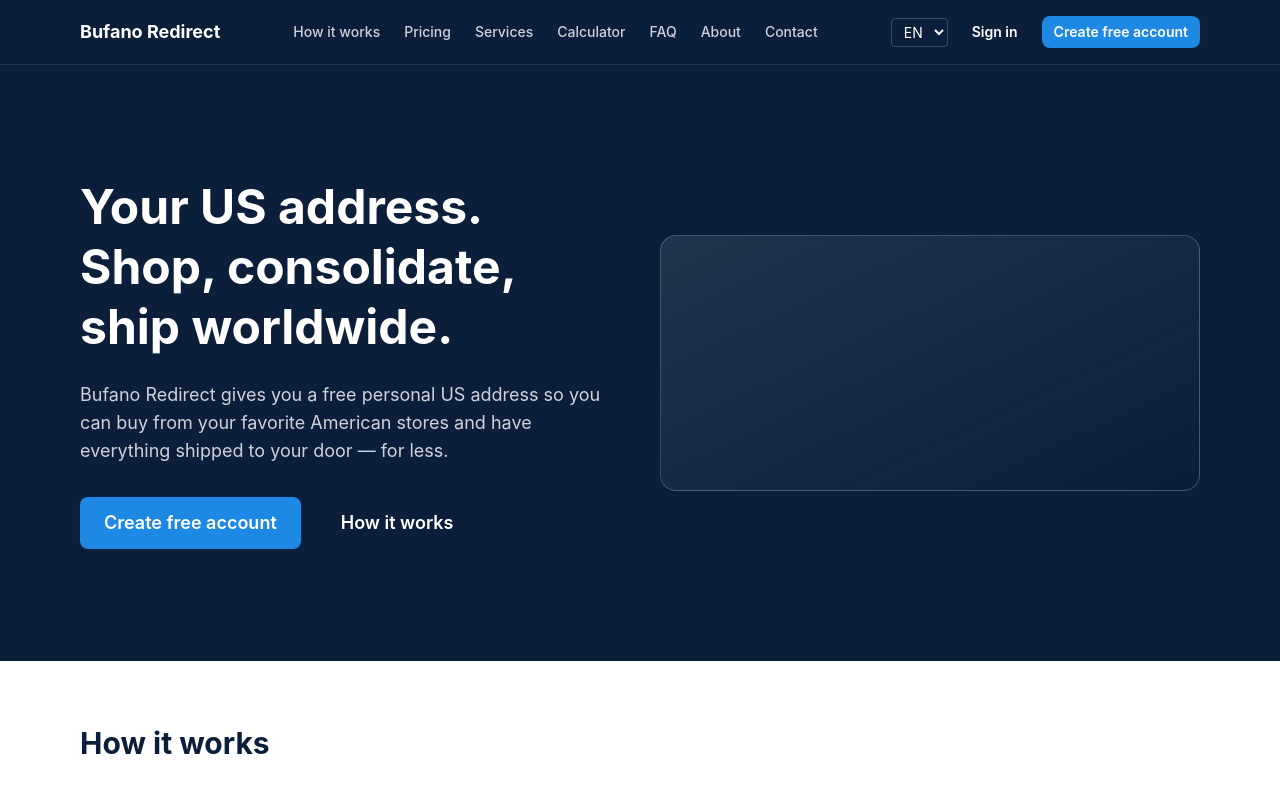
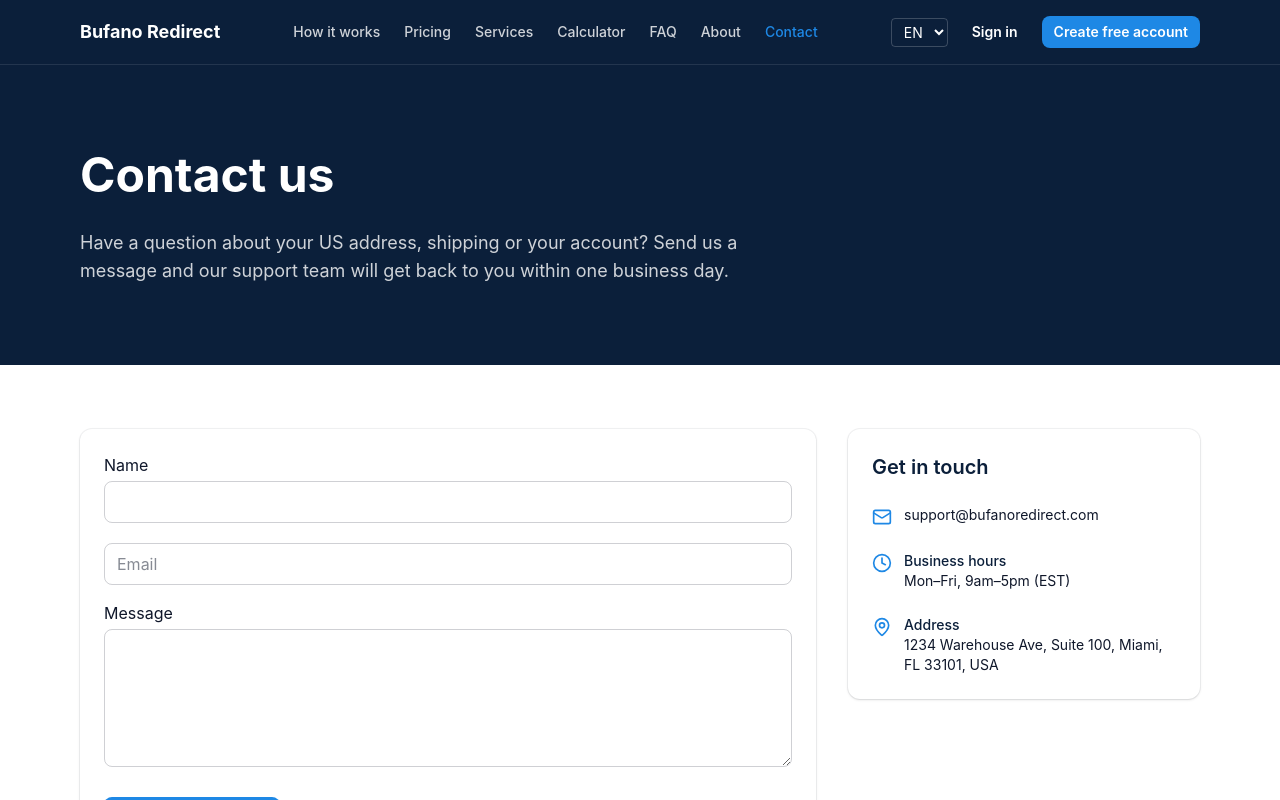
Before and after one commit to cbufano/UboxRedirect.com, a React (Vite) app: page /contact in a window 1280 px wide. Before the commit this address led to /. Shown: the top 800 px of the page. Built offline with nearby package versions, Linux system fonts and the light colour scheme.

Commit message:
feat: build contact page

```diff
--- a/src/i18n/locales/en/common.json
+++ b/src/i18n/locales/en/common.json
@@ -369,5 +369,28 @@
       "subtitle": "Our support team is happy to help with anything not covered here.",
       "button": "Contact us"
     }
+  },
+  "contact": {
+    "title": "Contact us",
+    "subtitle": "Have a question about your US address, shipping or your account? Send us a message and our support team will get back to you within one business day.",
+    "form": {
+      "nameLabel": "Name",
+      "emailLabel": "Email",
+      "messageLabel": "Message",
+      "submit": "Send message",
+      "errors": {
+        "name": "Please enter your name.",
+        "email": "Please enter a valid email.",
+        "message": "Please enter a message with at least 10 characters."
+      },
+      "success": "Thanks for reaching out! We've received your message and will reply within one business day."
+    },
+    "info": {
+      "title": "Get in touch",
+      "hoursLabel": "Business hours",
+      "hours": "Mon–Fri, 9am–5pm (EST)",
+      "addressLabel": "Address",
+      "address": "1234 Warehouse Ave, Suite 100, Miami, FL 33101, USA"
+    }
   }
 }
--- a/src/i18n/locales/es/common.json
+++ b/src/i18n/locales/es/common.json
@@ -369,5 +369,28 @@
       "subtitle": "Nuestro equipo de soporte estará encantado de ayudarte con cualquier cosa que no esté aquí.",
       "button": "Contáctanos"
     }
+  },
+  "contact": {
+    "title": "Contáctanos",
+    "subtitle": "¿Tienes una pregunta sobre tu dirección en EE. UU., el envío o tu cuenta? Envíanos un mensaje y nuestro equipo de soporte te responderá dentro de un día hábil.",
+    "form": {
+      "nameLabel": "Nombre",
+      "emailLabel": "Correo electrónico",
+      "messageLabel": "Mensaje",
+      "submit": "Enviar mensaje",
+      "errors": {
+        "name": "Por favor, ingresa tu nombre.",
+        "email": "Por favor, ingresa un correo electrónico válido.",
+        "message": "Por favor, escribe un mensaje de al menos 10 caracteres."
+      },
+      "success": "¡Gracias por contactarnos! Recibimos tu mensaje y te responderemos dentro de un día hábil."
+    },
+    "info": {
+      "title": "Ponte en contacto",
+      "hoursLabel": "Horario de atención",
+      "hours": "Lun–Vie, 9:00–17:00 (EST)",
+      "addressLabel": "Dirección",
+      "address": "1234 Warehouse Ave, Suite 100, Miami, FL 33101, EE. UU."
+    }
   }
 }
--- a/src/i18n/locales/pt/common.json
+++ b/src/i18n/locales/pt/common.json
@@ -369,5 +369,28 @@
       "subtitle": "Nossa equipe de suporte terá prazer em ajudar com qualquer coisa que não esteja aqui.",
       "button": "Fale conosco"
     }
+  },
+  "contact": {
+    "title": "Fale conosco",
+    "subtitle": "Tem alguma dúvida sobre seu endereço nos EUA, envios ou sua conta? Envie uma mensagem e nossa equipe de suporte responderá em até um dia útil.",
+    "form": {
+      "nameLabel": "Nome",
+      "emailLabel": "E-mail",
+      "messageLabel": "Mensagem",
+      "submit": "Enviar mensagem",
+      "errors": {
+        "name": "Por favor, informe seu nome.",
+        "email": "Por favor, informe um e-mail válido.",
+        "message": "Por favor, escreva uma mensagem com pelo menos 10 caracteres."
+      },
+      "success": "Obrigado pelo contato! Recebemos sua mensagem e responderemos em até um dia útil."
+    },
+    "info": {
+      "title": "Entre em contato",
+      "hoursLabel": "Horário de atendimento",
+      "hours": "Seg–Sex, 9h–17h (EST)",
+      "addressLabel": "Endereço",
+      "address": "1234 Warehouse Ave, Suite 100, Miami, FL 33101, EUA"
+    }
   }
 }
--- /dev/null
+++ b/src/pages/Contact.tsx
@@ -0,0 +1,168 @@
+import { useState } from 'react'
+import { useForm, type SubmitHandler } from 'react-hook-form'
+import { zodResolver } from '@hookform/resolvers/zod'
+import { z } from 'zod'
+import { useTranslation } from 'react-i18next'
+import { Mail, Clock, MapPin } from 'lucide-react'
+import { Card } from '../components/ui/Card'
+import { Section } from '../components/ui/Section'
+import { Input } from '../components/ui/Input'
+import { Button } from '../components/ui/Button'
+
+const SUPPORT_EMAIL = 'support@bufanoredirect.com'
+
+export default function Contact() {
+  const { t } = useTranslation()
+  const [submitted, setSubmitted] = useState(false)
+
+  const nameMessage = t('contact.form.errors.name')
+  const emailMessage = t('contact.form.errors.email')
+  const messageMessage = t('contact.form.errors.message')
+
+  const schema = z.object({
+    name: z.string().min(1, { message: nameMessage }),
+    email: z.string().email({ message: emailMessage }),
+    message: z.string().min(10, { message: messageMessage }),
+  })
+
+  type FormValues = z.infer<typeof schema>
+
+  const {
+    register,
+    handleSubmit,
+    reset,
+    formState: { errors },
+  } = useForm<FormValues>({
+    resolver: zodResolver(schema),
+    defaultValues: { name: '', email: '', message: '' },
+  })
+
+  const onSubmit: SubmitHandler<FormValues> = () => {
+    setSubmitted(true)
+    reset()
+  }
+
+  return (
+    <>
+      <section className="bg-navy text-white">
+        <div className="mx-auto max-w-6xl px-4 py-16 md:py-20">
+          <h1 className="text-4xl font-bold leading-tight md:text-5xl">{t('contact.title')}</h1>
+          <p className="mt-6 max-w-2xl text-lg text-white/80">{t('contact.subtitle')}</p>
+        </div>
+      </section>
+
+      <Section>
+        <div className="grid gap-8 md:grid-cols-3">
+          <div className="md:col-span-2">
+            <Card>
+              {submitted && (
+                <p
+                  role="status"
+                  className="mb-6 rounded-lg bg-brand/10 px-4 py-3 text-sm font-medium text-navy"
+                >
+                  {t('contact.form.success')}
+                </p>
+              )}
+
+              <form onSubmit={handleSubmit(onSubmit)} noValidate>
+                <div>
+                  <Input
+                    label={t('contact.form.nameLabel')}
+                    id="name"
+                    type="text"
+                    autoComplete="name"
+                    error={errors.name?.message}
+                    {...register('name')}
+                  />
+                </div>
+
+                <div className="mt-4">
+                  <input
+                    id="email"
+                    type="email"
+                    autoComplete="email"
+                    aria-label={t('contact.form.emailLabel')}
+                    placeholder={t('contact.form.emailLabel')}
+                    className={[
+                      'mt-1 w-full rounded-lg border border-slate/20 px-3 py-2 focus-visible:outline-none focus-visible:ring-2 focus-visible:ring-brand',
+                      errors.email ? 'border-red-500' : undefined,
+                    ]
+                      .filter(Boolean)
+                      .join(' ')}
+                    aria-invalid={errors.email ? true : undefined}
+                    aria-describedby={errors.email ? 'email-error' : undefined}
+                    {...register('email')}
+                  />
+                  {errors.email && (
+                    <p id="email-error" className="mt-1 text-sm text-red-600">
+                      {errors.email.message}
+                    </p>
+                  )}
+                </div>
+
+                <div className="mt-4">
+                  <label htmlFor="message" className="block">
+                    {t('contact.form.messageLabel')}
+                    <textarea
+                      id="message"
+                      rows={5}
+                      className={[
+                        'mt-1 w-full rounded-lg border border-slate/20 px-3 py-2 focus-visible:outline-none focus-visible:ring-2 focus-visible:ring-brand',
+                        errors.message ? 'border-red-500' : undefined,
+                      ]
+                        .filter(Boolean)
+                        .join(' ')}
+                      aria-invalid={errors.message ? true : undefined}
+                      aria-describedby={errors.message ? 'message-error' : undefined}
+                      {...register('message')}
+                    />
+                  </label>
+                  {errors.message && (
+                    <p id="message-error" className="mt-1 text-sm text-red-600">
+                      {errors.message.message}
+                    </p>
+                  )}
+                </div>
+
+                <div className="mt-6">
+                  <Button type="submit" variant="primary" size="lg" className="w-full sm:w-auto">
+                    {t('contact.form.submit')}
+                  </Button>
+                </div>
+              </form>
+            </Card>
+          </div>
+
+          <div className="md:col-span-1">
+            <Card>
+              <h2 className="text-xl font-semibold text-navy">{t('contact.info.title')}</h2>
+
+              <div className="mt-6 flex items-start gap-3">
+                <Mail className="mt-0.5 h-5 w-5 shrink-0 text-brand" aria-hidden="true" />
+                <a href={`mailto:${SUPPORT_EMAIL}`} className="text-sm text-slate hover:text-brand">
+                  {SUPPORT_EMAIL}
+                </a>
+              </div>
+
+              <div className="mt-6 flex items-start gap-3">
+                <Clock className="mt-0.5 h-5 w-5 shrink-0 text-brand" aria-hidden="true" />
+                <div>
+                  <p className="text-sm font-medium text-navy">{t('contact.info.hoursLabel')}</p>
+                  <p className="text-sm text-slate">{t('contact.info.hours')}</p>
+                </div>
+              </div>
+
+              <div className="mt-6 flex items-start gap-3">
+                <MapPin className="mt-0.5 h-5 w-5 shrink-0 text-brand" aria-hidden="true" />
+                <div>
+                  <p className="text-sm font-medium text-navy">{t('contact.info.addressLabel')}</p>
+                  <p className="text-sm text-slate">{t('contact.info.address')}</p>
+                </div>
+              </div>
+            </Card>
+          </div>
+        </div>
+      </Section>
+    </>
+  )
+}
--- a/src/routes.tsx
+++ b/src/routes.tsx
@@ -6,6 +6,7 @@ import Pricing from './pages/Pricing'
 import Services from './pages/Services'
 import Calculator from './pages/Calculator'
 import FAQ from './pages/FAQ'
+import Contact from './pages/Contact'
 
 export function AppRoutes() {
   return (
@@ -17,6 +18,7 @@ export function AppRoutes() {
         <Route path="services" element={<Services />} />
         <Route path="calculator" element={<Calculator />} />
         <Route path="faq" element={<FAQ />} />
+        <Route path="contact" element={<Contact />} />
         {/* public routes added as their tasks complete */}
       </Route>
       <Route path="*" element={<Navigate to="/" replace />} />
```
Also changed, not shown: 1 other file (tests, documents, lock files or other folders).
